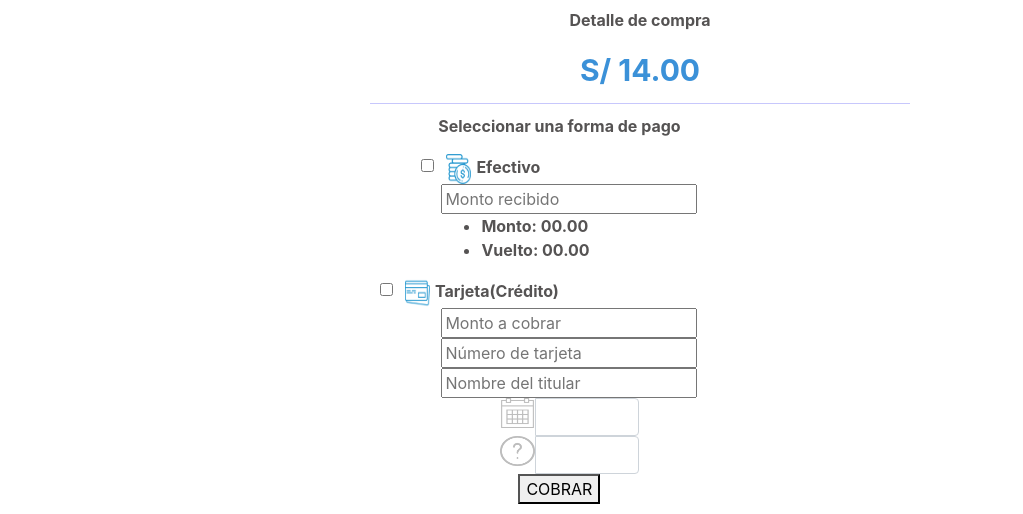
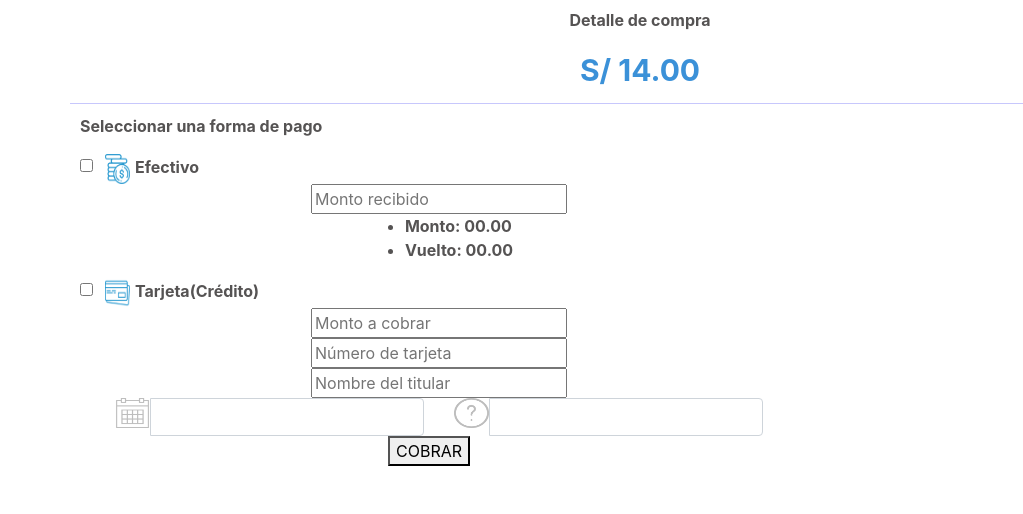
Before and after one commit to yennyelizabeth/square-pos, a React app: page /registrePay in a window 1280 px wide. Shown: the part 591-1105 px from the top of the page, without its empty margins (0-1023 px from the left). After the commit the page ends 1067 px from the top, so only its background shows below. Built offline with nearby package versions, Linux system fonts and the light colour scheme.

Commit message:
acabando estructura para vista mobil

```diff
--- a/src/components/Pay.js
+++ b/src/components/Pay.js
@@ -13,7 +13,7 @@ const PayList = () => (
 
   <div class="container form-pay">
     <div class="row">
-      <div class="col-12 monto">
+      <div class="col-12 monto-pay">
         <p>Detalle de compra</p>
         <div>
           S/ 14.00
@@ -25,7 +25,7 @@ const PayList = () => (
           <label class="form-check-label">
             <input type="checkbox" class="form-check-input" value=""/><img src={dinero}/>Efectivo
           </label>
-          <div className="">
+          <div className="input-efectivo">
             <input placeholder="Monto recibido"/>
             <ul>
               <li>Monto: <span>00.00</span></li>
@@ -33,22 +33,22 @@ const PayList = () => (
             </ul>
           </div>
         </div>
-
         <div class="form-check">
           <label class="form-check-label ">
             <input type="checkbox" class="form-check-input" value=""/><img src={tarjeta}/>Tarjeta(Crédito)
           </label>
-          <div className="inputs">
+          <div className="input-credito">
             <input placeholder="Monto a cobrar"/>
             <input placeholder="Número de tarjeta"/>
             <input placeholder="Nombre del titular"/>
-            <div class="col-lg-6">
+            <div className="input-credito-icons">
+              <div class="col-6">
                 <div class="input-group">
                   <span class="input-group-addon"><img src={calendario}/></span>
                   <input type="text" class="form-control" aria-label="Text input with checkbox"/>
                 </div>
               </div>
-            <div class="col-lg-6">
+              <div class="col-6">
                 <div class="input-group">
                   <span class="input-group-addon"><img src={pregunta}/></span>
                   <input type="text" class="form-control" aria-label="Text input with radio button"/>
@@ -56,7 +56,8 @@ const PayList = () => (
               </div>
             </div>
           </div>
-        <div>
+        </div>
+        <div className="text-center">
           <button>COBRAR</button>
         </div>
       </form>
--- a/src/components/main.css
+++ b/src/components/main.css
@@ -60,14 +60,14 @@ li.list-group-item{
 }
 
 /* estilos para el componente 'PayList' */
-form, .form-pay, .inputs, .monto{
+ .monto-pay, .input-efectivo, .input-credito{
     display:flex;
     align-items: center;
     justify-content: center;
     flex-direction: column;
 }
 
-.monto{
+.monto-pay{
     padding:10px;
     border-top: 1px solid rgb(199, 199, 252);
     border-bottom: 1px solid rgb(199, 199, 252);
@@ -75,12 +75,12 @@ form, .form-pay, .inputs, .monto{
     color:rgb(85, 83, 83);
 }
 
-.monto>div{
+.monto-pay>div{
     color: rgb(59, 145, 216);
     font-size:30px;
 }
 
-form{
+.form-pay form{
     padding:10px;
     font-weight: bold;
     color:rgb(85, 83, 83);
@@ -94,3 +94,9 @@ form img{
 .form-check-label>label>input,.form-check-label>img{
     padding: 0 5px;
 }
+
+.input-credito-icons{
+    display:flex;
+    align-items: center;
+    justify-content: center;
+}
```
Lines whose indentation alone changed are shown as unchanged.
